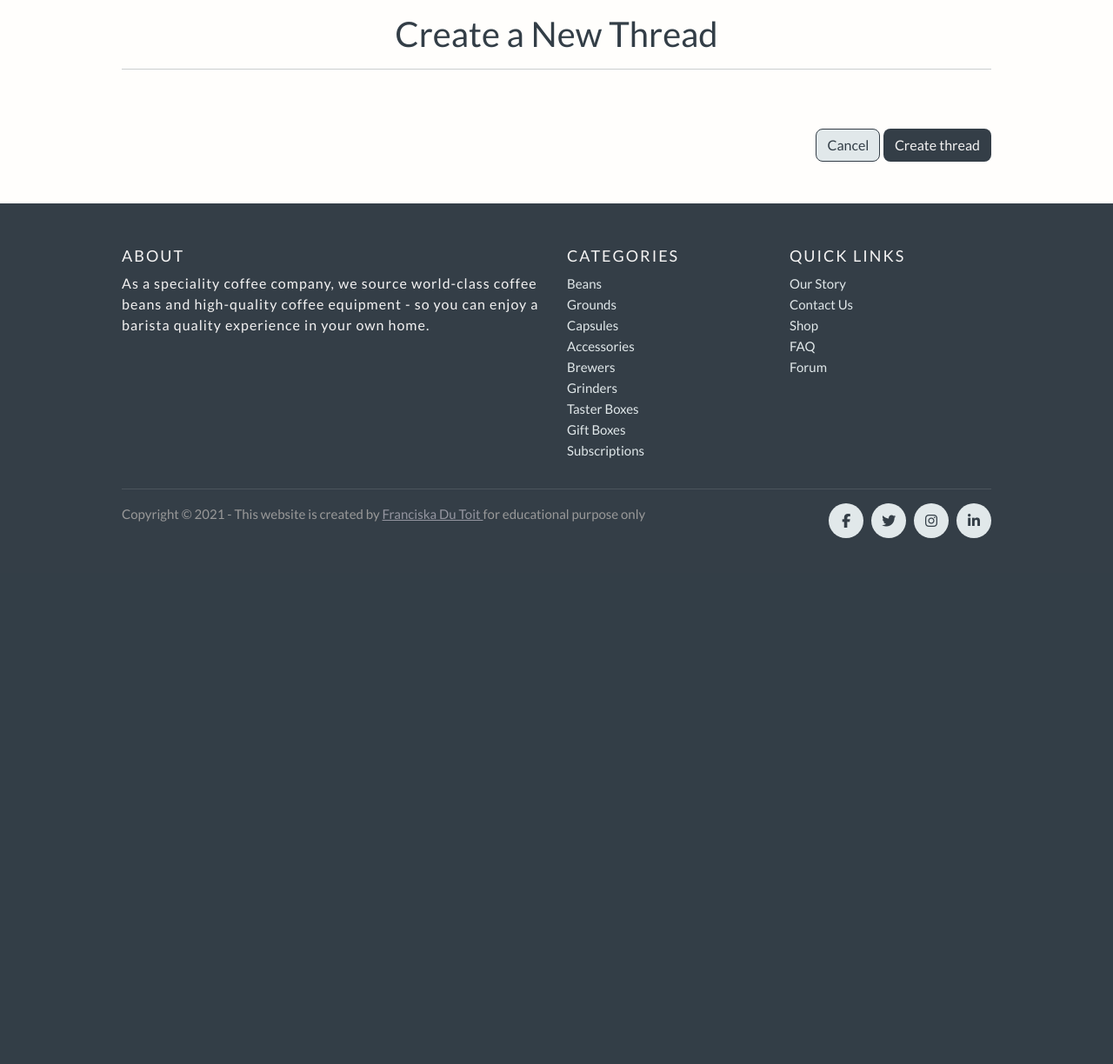
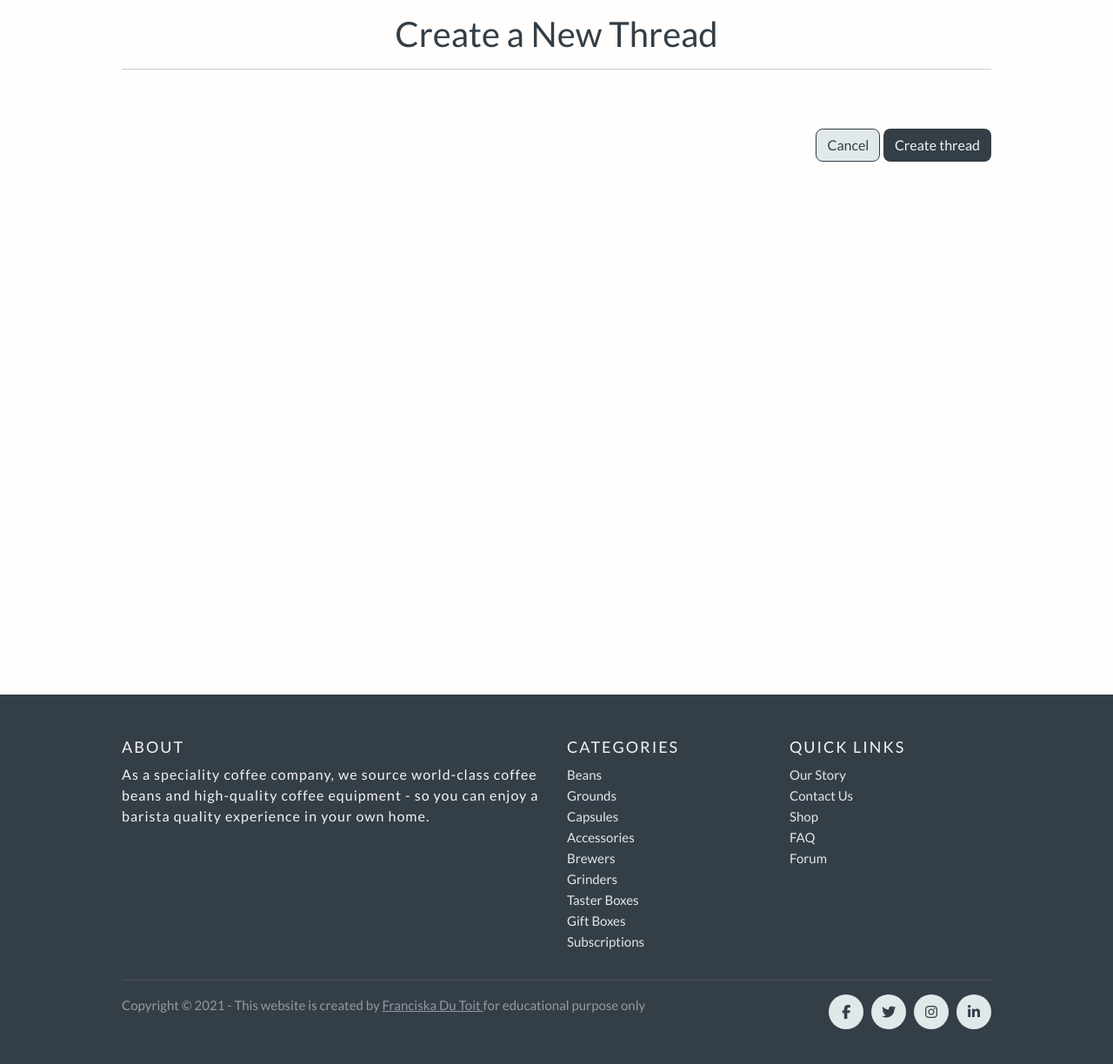
Before and after one commit to Code-Institute-Submissions/happybean, a Django app: page /forum/add_thread in a window 1280 px wide. Shown: the part 165-1389 px from the top of the page at 87% size. Before the commit the page ends 784 px from the top, so only its background shows below. Run offline with Django 3.2, Linux system fonts and the light colour scheme; some libraries are stand-ins or nearby versions.

Commit message:
Update add_thread.html template

```diff
--- a/forum/templates/forum/add_thread.html
+++ b/forum/templates/forum/add_thread.html
@@ -16,7 +16,7 @@
 {% endblock %}
 
 {% block content %}
-<div class="container">
+<main class="container" style="height: 100vh;">
     <!-- Heading-->
     <div class="row">
         <div class="col text-center mt-3">
@@ -24,8 +24,7 @@
             <hr class="w-100 mb-1">
         </div>
     </div>
-</div>
-<section class="container mb-5">
+    <!-- Form -->
     <div class="row h-100 mt-5">
         <div class="col">
             <form method="POST">
@@ -38,6 +37,6 @@
             </form>
         </div>
     </div>
-</section>
+</main>
 
 {% endblock %}
```
